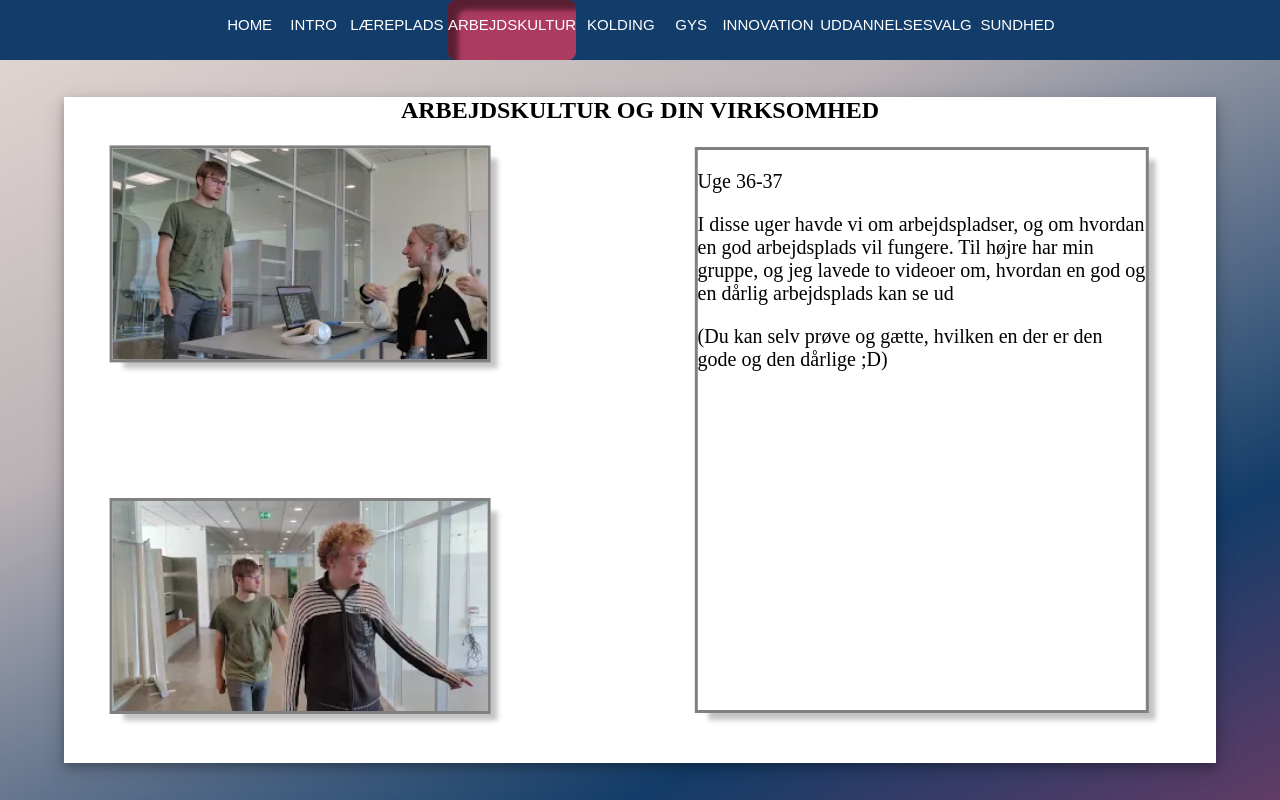
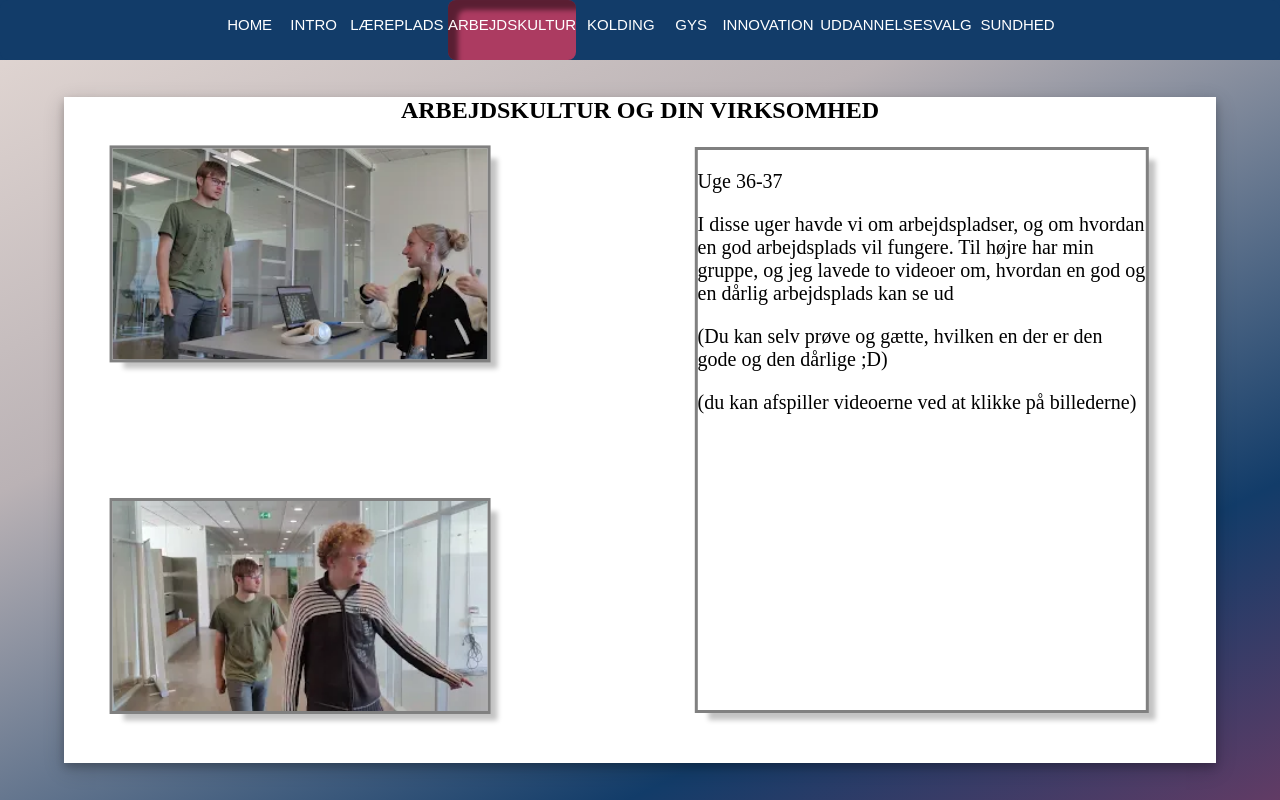
Before and after one commit to TheKillerSpoon/portfolio, a plain HTML site: page 3Arbejdskultur.html in a window 1280 px wide. Drawn offline with Linux system fonts and the light colour scheme.

Commit message:
Update 3Arbejdskultur.html

```diff
--- a/3Arbejdskultur.html
+++ b/3Arbejdskultur.html
@@ -34,6 +34,7 @@
                     Til højre har min gruppe, og jeg lavede to videoer om, hvordan en god og en dårlig arbejdsplads kan se ud
                     </p>
                 <p>(Du kan selv prøve og gætte, hvilken en der er den gode og den dårlige ;D)</p>
+                <p>(du kan afspiller videoerne ved at klikke på billederne)</p>
 
             </div>
             <img onclick="web(1);" src="god.png" class="vid1" width="200">
```
